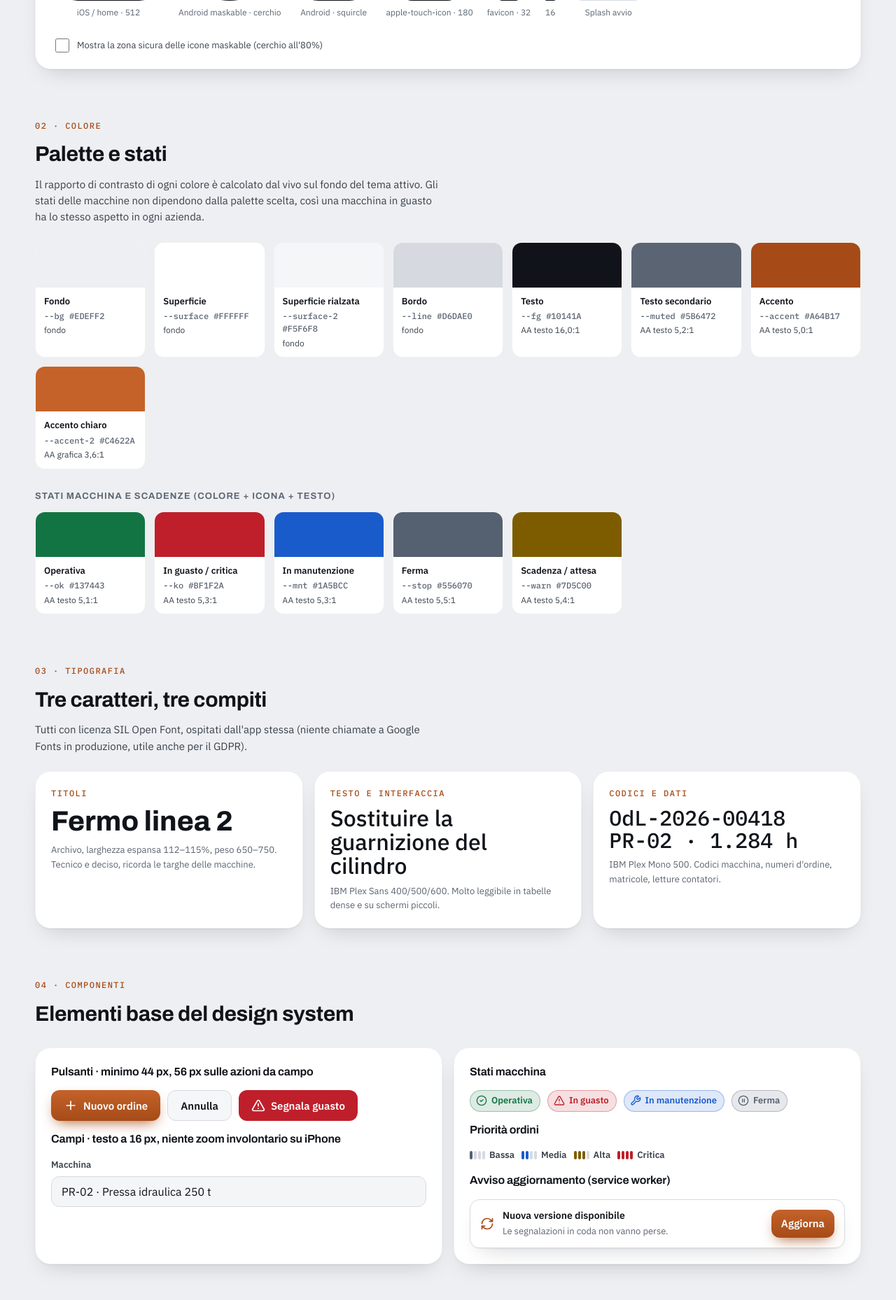
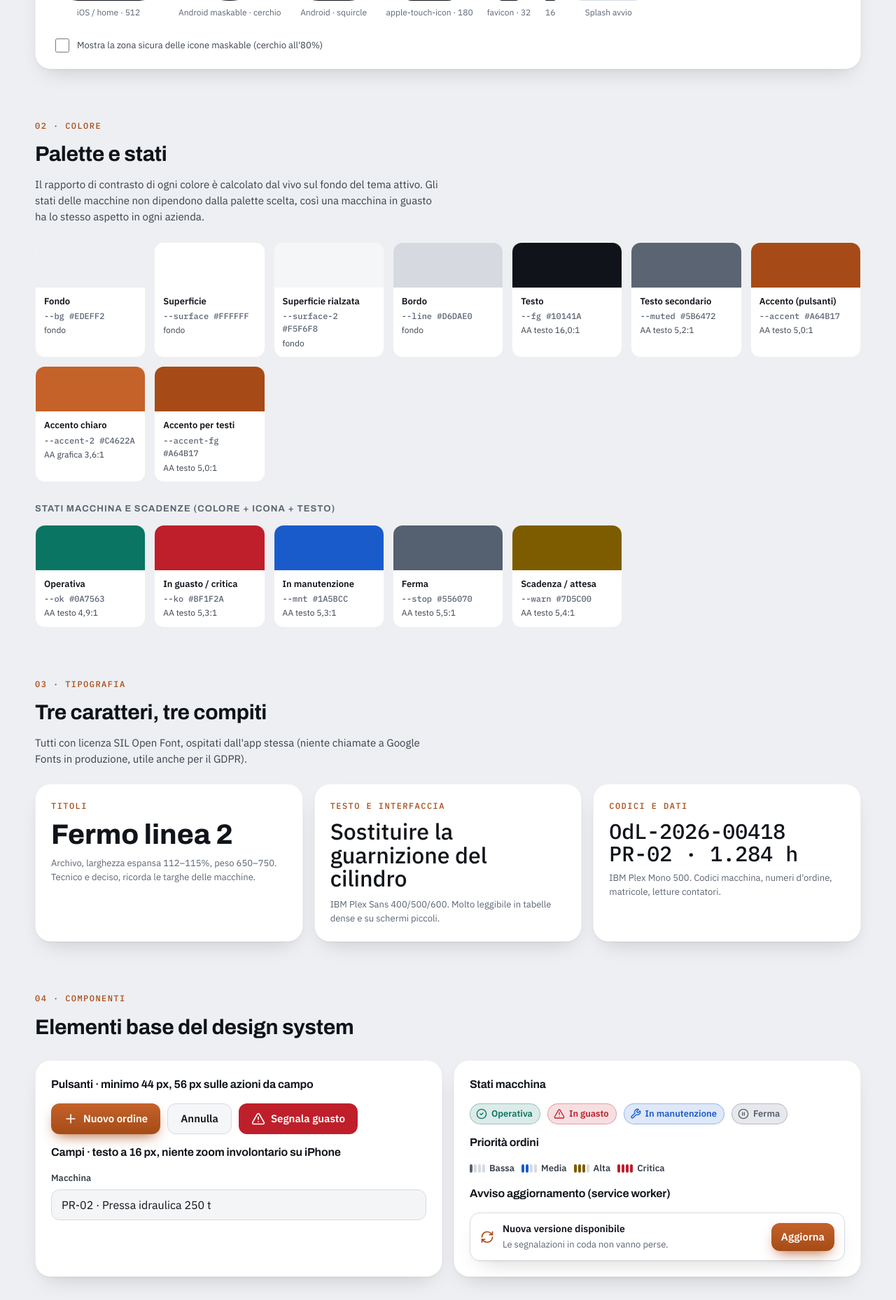
Before and after one commit to Samueleattina04/ManuTrack, a Laravel app: page /docs/anteprima/stile.html in a window 1280 px wide. Shown: the part 1982-3840 px from the top of the page at 70% size. Run offline with Laravel 12, Linux system fonts and the light colour scheme.

Commit message:
Proposta rev. 3: palette Pistacchio, token accento per testi, stato operativa verde acqua
- Quarta preimpostazione Pistacchio (valori provvisori, da ricampionare dal
  logo del cliente) con icone generate
- Nuovi token --mt-accent-fg e --mt-accent-soft; stato operativa spostato
  su verde acqua per distinguerlo dagli accenti verdi
- Anteprima dello stile con header col logo cliente (segnaposto) su PC e
  telefono, tema chiaro e scuro

Co-Authored-By: Claude Opus 5.5 <noreply@anthropic.com>
Claude-Session: https://claude.ai/code/session_01BAHwRfKqE5gSmU6bpMsKZe

```diff
--- a/app/Support/Brand/Brand.php
+++ b/app/Support/Brand/Brand.php
@@ -79,6 +79,8 @@ class Brand
         $map = [
             '--acc-d' => $p['accent_d'], '--acc2-d' => $p['accent2_d'], '--on-acc-d' => $p['on_accent_d'],
             '--acc-l' => $p['accent_l'], '--acc2-l' => $p['accent2_l'], '--on-acc-l' => $p['on_accent_l'],
+            '--acc-fg-d' => $p['accent_fg_d'] ?? $p['accent_d'], '--acc-fg-l' => $p['accent_fg_l'] ?? $p['accent_l'],
+            '--acc-soft-d' => $p['soft_d'] ?? $p['accent_d'], '--acc-soft-l' => $p['soft_l'] ?? $p['accent_l'],
             '--logo-lc-d' => $p['logo_light_d'], '--logo-ls-d' => $p['logo_dark_d'],
             '--logo-lc-l' => $p['logo_light_l'], '--logo-ls-l' => $p['logo_dark_l'],
         ];
--- a/composer.json
+++ b/composer.json
@@ -10,10 +10,14 @@
         "ext-mbstring": "*",
         "ext-openssl": "*",
         "ext-pdo": "*",
+        "bacon/bacon-qr-code": "^3.0",
+        "intervention/image": "^3.9",
+        "laravel/fortify": "^1.25",
         "laravel/framework": "^12.0",
         "laravel/tinker": "^2.10.1",
         "livewire/livewire": "^3.6",
-        "minishlink/web-push": "^9.0"
+        "minishlink/web-push": "^9.0",
+        "spatie/laravel-permission": "^6.10"
     },
     "require-dev": {
         "fakerphp/faker": "^1.23",
--- a/docs/anteprima/stile.html
+++ b/docs/anteprima/stile.html
@@ -27,9 +27,10 @@
   /* Tema scuro (predefinito) */
   --bg:#0C0F14; --bg-2:#10141A; --surface:#151A21; --surface-2:#1C222B; --line:#29303B; --line-soft:rgba(255,255,255,.06);
   --fg:#E8EBF0; --fg-2:#B6BDC8; --muted:#8C95A3;
-  --accent:var(--acc-d); --accent-2:var(--acc2-d); --on-accent:var(--acc-ink-d); --glow:var(--glow-d);
+  --accfg-d:var(--acc-d); --accfg-l:var(--acc-l);
+  --accent:var(--acc-d); --accent-2:var(--acc2-d); --on-accent:var(--acc-ink-d); --glow:var(--glow-d); --accent-fg:var(--accfg-d);
   --glass:rgba(22,27,35,.66);
-  --ok:#3DD68C; --ko:#FF6B6F; --mnt:#6AA6FF; --stop:#A5AEBB; --warn:#F2C14E;
+  --ok:#2FD3B0; --ko:#FF6B6F; --mnt:#6AA6FF; --stop:#A5AEBB; --warn:#F2C14E;
   --logo-faccia-chiara:var(--lc-d); --logo-faccia-scura:var(--ls-d); --logo-testo:#F2F3F5; --logo-ombra-a:.55;
   --icon-bg-1:#171C24; --icon-bg-2:#0B0E12;
   --shadow:0 1px 0 rgba(255,255,255,.04) inset, 0 18px 40px -18px rgba(0,0,0,.7);
@@ -40,9 +41,9 @@
     color-scheme: light;
     --bg:#EDEFF2; --bg-2:#F4F5F7; --surface:#FFFFFF; --surface-2:#F5F6F8; --line:#D6DAE0; --line-soft:rgba(15,20,30,.06);
     --fg:#10141A; --fg-2:#39414D; --muted:#5B6472;
-    --accent:var(--acc-l); --accent-2:var(--acc2-l); --on-accent:var(--acc-ink-l); --glow:var(--glow-l);
+    --accent:var(--acc-l); --accent-2:var(--acc2-l); --on-accent:var(--acc-ink-l); --glow:var(--glow-l); --accent-fg:var(--accfg-l);
     --glass:rgba(255,255,255,.7);
-    --ok:#137443; --ko:#BF1F2A; --mnt:#1A5BCC; --stop:#556070; --warn:#7D5C00;
+    --ok:#0A7563; --ko:#BF1F2A; --mnt:#1A5BCC; --stop:#556070; --warn:#7D5C00;
     --logo-faccia-chiara:var(--lc-l); --logo-faccia-scura:var(--ls-l); --logo-testo:#10141A; --logo-ombra-a:.2;
     --icon-bg-1:#171C24; --icon-bg-2:#0B0E12;
     --shadow:0 1px 2px rgba(15,20,30,.06), 0 14px 32px -16px rgba(15,20,30,.22);
@@ -72,12 +74,12 @@ h1{font-size:clamp(30px,5vw,52px);font-weight:750;line-height:1.05}
 h2{font-size:clamp(22px,3vw,30px);font-weight:700}
 h3{font-size:16px;font-weight:650;font-stretch:105%}
 p{margin:0;max-width:65ch;color:var(--fg-2)}
-.eyebrow{font-family:var(--f-mono);font-size:12px;letter-spacing:.12em;text-transform:uppercase;color:var(--accent)}
+.eyebrow{font-family:var(--f-mono);font-size:12px;letter-spacing:.12em;text-transform:uppercase;color:var(--accent-fg)}
 .sec-head{display:flex;flex-direction:column;gap:8px;margin-bottom:24px}
 .mono{font-family:var(--f-mono)}
 .num{font-variant-numeric:tabular-nums}
 svg.ic{width:20px;height:20px;fill:none;stroke:currentColor;stroke-width:2;stroke-linecap:round;stroke-linejoin:round;flex:none}
-:focus-visible{outline:2px solid var(--accent);outline-offset:2px;border-radius:6px}
+:focus-visible{outline:2px solid var(--accent-fg);outline-offset:2px;border-radius:6px}
 
 /* Barra superiore */
 .topbar{position:sticky;top:env(safe-area-inset-top,0px);z-index:20;display:flex;align-items:center;justify-content:space-between;gap:12px;flex-wrap:wrap;
@@ -348,7 +391,7 @@ footer{font-size:13px;color:var(--muted);border-top:1px solid var(--line-soft);p
         <div class="fact"><b>Logo a variabili</b><span>cambia con il tema e con i colori del cliente</span></div>
         <div class="fact"><b>WCAG AA</b><span>contrasti verificati qui sotto</span></div>
       </div>
-      <p class="note">Usa i selettori in alto per confrontare le tre palette e i due temi: tutta la pagina, logo e icone compresi, si ricolora dagli stessi token.</p>
+      <p class="note">Usa i selettori in alto per confrontare le quattro palette e i due temi: tutta la pagina, logo e icone compresi, si ricolora dagli stessi token.</p>
     </div>
   </section>
 
@@ -549,6 +592,39 @@ footer{font-size:13px;color:var(--muted);border-top:1px solid var(--line-soft);p
     </div>
   </section>
 
+  <section aria-labelledby="h-pist">
+    <div class="sec-head"><span class="eyebrow">08 · Pistacchio e logo del cliente</span><h2 id="h-pist">Quarta preimpostazione: Pistacchio</h2>
+      <p>Pulsanti in verde foglia scuro con testo bianco (contrasto 5,0:1 nel tema scuro, 7,6:1 nel chiaro). Il pistacchio chiaro resta per testi d'accento sul fondo scuro, aloni, evidenziazioni e la faccia chiara della M. Il logo qui sotto è un <b>segnaposto di prova</b>: quello vero lo carica l'amministratore in Impostazioni › Azienda, e i colori definitivi verranno campionati da lì.</p></div>
+
+    <div class="pv-strip">
+      <div class="pv pv-d pv-chipbox"><span class="pv-tag">Scuro</span>
+        <button class="btn btn-primary" type="button">Nuovo ordine</button>
+        <span class="status s-ok"><svg class="ic"><use href="#i-ok"/></svg>Operativa</span>
+        <span class="pv-acc-text">Testo d'accento</span>
+      </div>
+      <div class="pv pv-l pv-chipbox"><span class="pv-tag">Chiaro</span>
+        <button class="btn btn-primary" type="button">Nuovo ordine</button>
+        <span class="status s-ok"><svg class="ic"><use href="#i-ok"/></svg>Operativa</span>
+        <span class="pv-acc-text">Testo d'accento</span>
+      </div>
+      <p class="note">Lo stato "Operativa" passa, per tutte le palette, a un verde acqua (tonalità 167–170°) distinto dal verde foglia dell'accento (124–126°) anche per luminosità; resta sempre con icona e testo, e ha la forma di etichetta, non di pulsante pieno.</p>
+    </div>
+
+    <div class="sub">PC · tema scuro e chiaro</div>
+    <div class="pv-pcs">
+      <div class="pv pv-d window" data-pv-pc></div>
+      <div class="pv pv-l window" data-pv-pc></div>
+    </div>
+
+    <div class="sub">Telefono · intestazione e pagina di accesso</div>
+    <div class="phones phones-4">
+      <div class="phone"><div class="screen pv pv-d" data-pv-phone></div></div>
+      <div class="phone"><div class="screen pv pv-l" data-pv-phone></div></div>
+      <div class="phone"><div class="screen pv pv-d" data-pv-login></div></div>
+      <div class="phone"><div class="screen pv pv-l" data-pv-login></div></div>
+    </div>
+  </section>
+
   <footer>Anteprima di stile per l'approvazione. Tutti i nomi di macchine, persone e aziende sono inventati. Nell'app finale i font saranno ospitati localmente e il logo sarà un componente Blade con le stesse variabili.</footer>
 </div>
 
@@ -622,7 +698,7 @@ footer{font-size:13px;color:var(--muted);border-top:1px solid var(--line-soft);p
   function lum(rgb){ return rgb.map(function(v){ v/=255; return v <= .03928 ? v/12.92 : Math.pow((v+.055)/1.055, 2.4); }).reduce(function(a,v,i){ return a + v*[.2126,.7152,.0722][i]; }, 0); }
   function ratio(a,b){ var x = lum(hexToRgb(a)), y = lum(hexToRgb(b)); return (Math.max(x,y)+.05)/(Math.min(x,y)+.05); }
   function tok(n){ return getComputedStyle(root).getPropertyValue(n).trim(); }
-  var brand = [["--bg","Fondo"],["--surface","Superficie"],["--surface-2","Superficie rialzata"],["--line","Bordo"],["--fg","Testo"],["--muted","Testo secondario"],["--accent","Accento"],["--accent-2","Accento chiaro"]];
+  var brand = [["--bg","Fondo"],["--surface","Superficie"],["--surface-2","Superficie rialzata"],["--line","Bordo"],["--fg","Testo"],["--muted","Testo secondario"],["--accent","Accento (pulsanti)"],["--accent-2","Accento chiaro"],["--accent-fg","Accento per testi"]];
   var stat = [["--ok","Operativa"],["--ko","In guasto / critica"],["--mnt","In manutenzione"],["--stop","Ferma"],["--warn","Scadenza / attesa"]];
   function swatches(){
     function render(list, host, onBg){
@@ -751,6 +827,46 @@ footer{font-size:13px;color:var(--muted);border-top:1px solid var(--line-soft);p
   var initial = root.getAttribute("data-theme") || (window.matchMedia("(prefers-color-scheme: light)").matches ? "light" : "dark");
   document.querySelectorAll("[data-th]").forEach(function(b){ b.setAttribute("aria-pressed", String(b.getAttribute("data-th") === initial)); });
 
+  // Sezione Pistacchio: logo cliente di prova (segnaposto inventato) e mock
+  function clientLogo(cls){
+    return '<svg class="'+(cls||'')+'" viewBox="0 0 330 64" role="img" aria-label="Logo cliente di prova">'+
+      '<path d="M30 6C14 14 8 30 14 50c18-2 30-14 30-32 0-5-1-9-3-12-4 0-8 0-11 0z" style="fill:var(--cl-a)"/>'+
+      '<path d="M14 50C22 36 30 24 41 14" fill="none" style="stroke:var(--cl-b)" stroke-width="3" stroke-linecap="round"/>'+
+      '<path d="M44 58c-2-14 6-26 20-30 4 12-4 26-20 30z" style="fill:var(--cl-b)"/>'+
+      '<text x="76" y="32" style="fill:var(--fg);font-family:var(--f-display);font-weight:750;font-size:25px;font-stretch:108%">Cliente Demo</text>'+
+      '<text x="77" y="52" style="fill:var(--muted);font-family:var(--f-body);font-size:12.5px;letter-spacing:.14em">FRUTTA SECCA · LOGO DI PROVA</text></svg>';
+  }
+  function miniM(){ return '<svg viewBox="0 0 406 378" aria-hidden="true"><polygon points="'+L+'" style="fill:var(--logo-faccia-chiara)"/><polygon points="'+R+'" style="fill:var(--logo-faccia-scura)"/></svg>'; }
+  var nav = [["i-gauge","Panoramica",1],["i-list","Ordini di lavoro"],["i-factory","Macchine"],["i-cal","Preventiva"],["i-box","Magazzino"],["i-bell","Avvisi"]];
+  document.querySelectorAll("[data-pv-pc]").forEach(function(el){
+    el.innerHTML = '<div class="chrome"><i></i><i></i><i></i></div><div class="app">'+
+      '<aside class="side"><div class="client">'+clientLogo()+'</div>'+
+      nav.map(function(n){ return '<div class="nav'+(n[2]?' on':'')+'"><svg class="ic"><use href="#'+n[0]+'"/></svg>'+n[1]+'</div>'; }).join('')+
+      '<div class="foot">'+miniM()+'<span>ManuTrack 0.2.0</span></div></aside>'+
+      '<div><div class="tb"><h3>Panoramica</h3><div class="search" style="max-width:280px"><svg class="ic" style="width:16px;height:16px"><use href="#i-search"/></svg>Cerca…<kbd>Ctrl K</kbd></div><button class="btn btn-primary" type="button"><svg class="ic"><use href="#i-plus"/></svg>Nuovo ordine</button></div>'+
+      '<div class="main"><div class="mini-kpis">'+
+        '<div class="kpi"><div class="lbl">Macchine operative</div><div class="val">118<small>/142</small></div><span class="status s-ok"><svg class="ic"><use href="#i-ok"/></svg>Operativa</span></div>'+
+        '<div class="kpi"><div class="lbl">In guasto</div><div class="val">6</div><span class="status s-ko"><svg class="ic"><use href="#i-ko"/></svg>In guasto</span></div>'+
+        '<div class="kpi"><div class="lbl">Preventivi in scadenza</div><div class="val">4</div><span class="status s-warn"><svg class="ic"><use href="#i-clock"/></svg>Entro 7 giorni</span></div>'+
+      '</div><div class="card"><span class="eyebrow">Linea 1 · Sgusciatura</span><p style="margin-top:6px;font-size:14px">Il logo del cliente sta in alto nella barra laterale; ManuTrack resta in piccolo nel piè di pagina.</p></div></div></div></div>';
+  });
+  document.querySelectorAll("[data-pv-phone]").forEach(function(el){
+    el.innerHTML = '<div class="sbar"><span>9:41</span><span class="island"></span><span>100%</span></div>'+
+      '<div class="phone-top">'+clientLogo('cl')+'<b>Home</b></div>'+
+      '<div class="scr-body"><div class="wo" style="--c:var(--ko)"><div class="b"><div class="t">Sgusciatrice bloccata</div><div class="m"><span class="mono">SG-02</span><span>scaduto ieri</span></div><div class="row"><span class="status s-ko"><svg class="ic"><use href="#i-ko"/></svg>Critica</span></div></div></div>'+
+      '<div class="wo" style="--c:var(--ok)"><div class="b"><div class="t">Tostatrice a nastro</div><div class="m"><span class="mono">TS-01</span><span>nessun ordine aperto</span></div><div class="row"><span class="status s-ok"><svg class="ic"><use href="#i-ok"/></svg>Operativa</span></div></div></div>'+
+      '<button class="btn btn-primary btn-xl" type="button"><svg class="ic"><use href="#i-qr"/></svg>Inquadra il QR</button></div>'+
+      '<nav class="bnav"><a class="on"><svg class="ic"><use href="#i-home"/></svg>Home</a><a><svg class="ic"><use href="#i-list"/></svg>Ordini</a><a aria-label="Segnala"><span class="fab"><svg class="ic"><use href="#i-plus"/></svg></span></a><a><svg class="ic"><use href="#i-bell"/></svg>Avvisi<span class="badge">2</span></a><a><svg class="ic"><use href="#i-user"/></svg>Profilo</a></nav>';
+  });
+  document.querySelectorAll("[data-pv-login]").forEach(function(el){
+    el.innerHTML = '<div class="sbar"><span>9:41</span><span class="island"></span><span>100%</span></div>'+
+      '<div class="login"><div class="cl-big">'+clientLogo()+'</div><h3>Accedi</h3>'+
+      '<div class="field"><label>Email</label><input value="m.bianchi@example.com" readonly></div>'+
+      '<div class="field"><label>Password</label><input type="password" value="password-di-prova" readonly></div>'+
+      '<button class="btn btn-primary btn-xl" type="button">Accedi</button>'+
+      '<div class="powered">'+miniM()+'<span>con ManuTrack</span></div></div>';
+  });
+
   swatches(); sparks(); bars(); donut(); drawIso(); select(machines[0]); counters();
 })();
 </script>
```
Also changed, not shown: other parts of docs/anteprima/stile.html (+47 -5 lines), config/manutrack.php (+13 -0 lines), docs/PROPOSTA.md (+16 -1 lines), resources/css/app.css (+19 -11 lines), tests/Feature/PagesTest.php (+1 -1 lines), public/icons/pistacchio/apple-touch-icon.png (added), public/icons/pistacchio/favicon-32.png (added), public/icons/pistacchio/favicon.svg (added), public/icons/pistacchio/icon-192.png (added), public/icons/pistacchio/icon-512.png (added), public/icons/pistacchio/maskable-192.png (added), public/icons/pistacchio/maskable-512.png (added), 1 other file.
